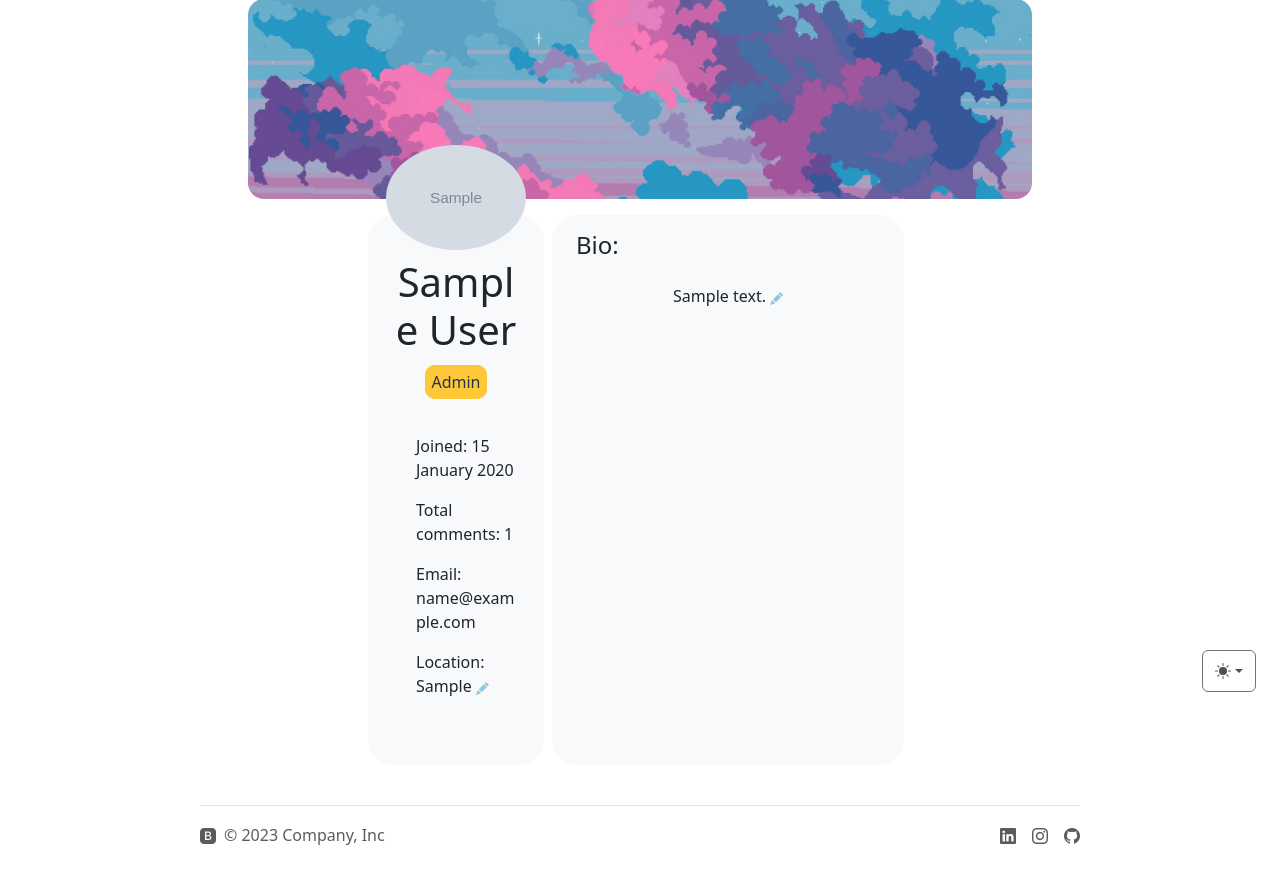
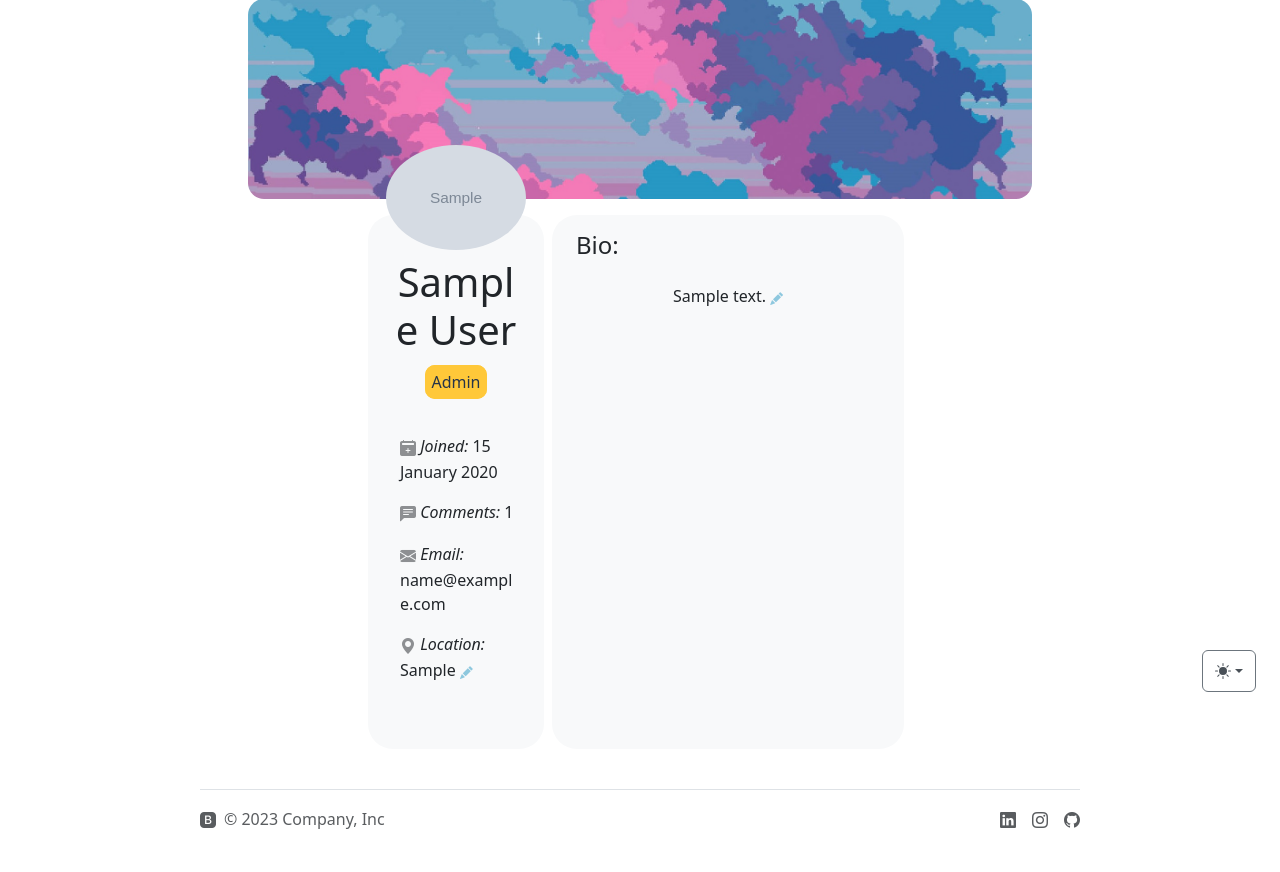
Before and after one commit to Adskovic/flask_blog, a Flask app: page /profile in a window 1280 px wide. Shown: the part 92-964 px from the top of the page. After the commit the page ends 921 px from the top, so only its background shows below. Run offline with Flask 3, Linux system fonts and the light colour scheme; a user stored in the database is signed in; tables that the repository leaves empty hold one stand-in row (values such as "Sample post"); grey boxes marked "Sample" are stand-in pictures; some libraries are stand-ins or nearby versions.

Commit message:
style: add icons to user profile

```diff
--- a/main.py
+++ b/main.py
@@ -26,7 +26,7 @@ app.config['SQLALCHEMY_DATABASE_URI'] = 'sqlite:///posts.db'
 db = SQLAlchemy()
 db.init_app(app)
 
-
+# TODO: Delete gender from user table
 # CONFIGURE TABLES
 class User(UserMixin, db.Model):
     __tablename__ = "users"
--- a/templates/user-page.html
+++ b/templates/user-page.html
@@ -18,15 +18,19 @@
     <div class="card mx-5 my-3 border-0">
         <svg class="bd-placeholder-img card-img-top py-4 text-center text-light rounded-4" style="background-image: url(/static/assets/img/home.jpg);"></svg>
             <div class="card-body mx-5">
-                <!-- Profile information -->
+
+                <!-- Profile section -->
                 <div class="row row-cols-lg-1 gx-4 gx-lg-5 justify-content-center">
                     <div class="user-info col-xl-3">
+
                         <!-- Profile picture -->
                         <div class="profile-header">
                             <div class="profile-picture-container">
                                 <img src="{{ current_user.profile_picture }}" alt="Profile Picture">
                             </div>
                         </div>
+
+                        <!-- Profile info -->
                         <h1 class="mb-3 mt-2 text-center">{{ current_user.name }}</h1>
                         <div class="role-container text-center mt-3">
                             {% if current_user.id == 1 %}
@@ -49,11 +53,11 @@
                             color: #263449;">User</span>
                             {% endif %}
                         </div>
-                        <div class="pt-4 ps-4 mt-3 align-items-center">
-                            <p>Joined: {{ current_user.when_joined.strftime("%d %B %Y") }}</p>
-                            <p>Total comments: {{ current_user.comments|length }} </p>
-                            <p>Email: {{ current_user.email }} </p>
-                            <p>Location:
+                        <div class="pt-4 ps-2 mt-3">
+                            <p><i class="bi bi-calendar2-plus-fill text-body-tertiary"></i><em> Joined:</em> {{ current_user.when_joined.strftime("%d %B %Y") }}</p>
+                            <p><i class="bi bi-chat-left-text-fill text-body-tertiary"></i><em> Comments:</em> {{ current_user.comments|length }}</p>
+                            <p><i class="bi bi-envelope-fill text-body-tertiary"></i><em> Email:</em> {{ current_user.email }} </p>
+                            <p><i class="bi bi-geo-alt-fill text-body-tertiary"></i><em> Location:</em>
                                 {% if current_user.location == "" %}
                                 <em class="opacity-50">Add <a href="#" onclick="toggleForm('editLocationForm')"><i class="bi bi-pencil-fill opacity-50" style="font-size: 0.8rem;"></i></a></em>
                                 {% else %}
@@ -63,7 +67,6 @@
                                 {{ form.csrf_token }}
                                 {{ form.location }} {{ form.submit }}
                             </form>
-                            <!-- TODO: Add gender info -->
                         </div>
                     </div>
                     <!-- Profile Bio -->
```
